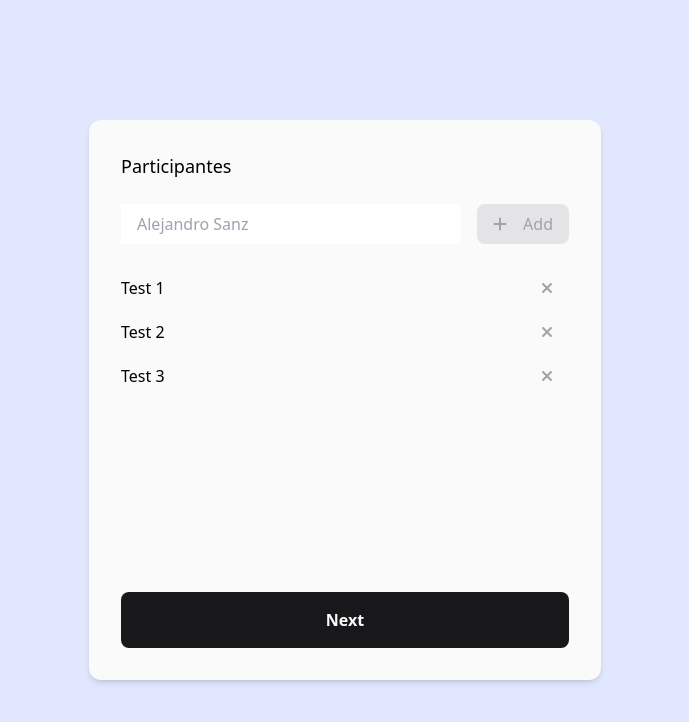
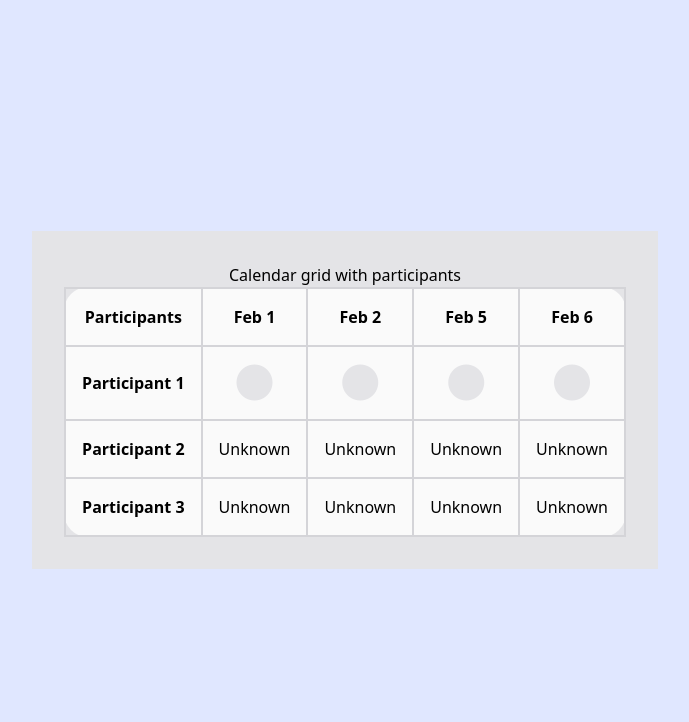
Before and after one commit to MMadlos/cronos-app, a React (Vite) app: page / in a window 1280 px wide. Shown: the top 722 px of the page, without its empty margins (295-984 px from the left). Built offline with nearby package versions, Linux system fonts and the light colour scheme.

Commit message:
Add table and tabledata component

```diff
--- a/src/App.jsx
+++ b/src/App.jsx
@@ -1,13 +1,15 @@
 import "./App.css"
 
 import Calendar from "./components/Calendar/Calendar"
+import Table from "./components/Table/Table"
 import UserList from "./components/UserList/UserList"
 
 function App() {
 	return (
 		<main className="flex min-h-screen flex-col items-center justify-center bg-indigo-100">
 			{/* <Calendar /> */}
-			<UserList />
+			{/* <UserList /> */}
+			<Table />
 		</main>
 	)
 }
--- /dev/null
+++ b/src/components/Table/Table.jsx
@@ -0,0 +1,45 @@
+import TableData from "./TableData"
+
+export default function Table({ dates, participants }) {
+	return (
+		<div className="bg-zinc-200 p-8">
+			<table className="rounded-3xl bg-zinc-50 ">
+				<caption>Calendar grid with participants</caption>
+				<thead>
+					<tr>
+						<th id="participants">Participants</th>
+						<th id="Feb-1">Feb 1</th>
+						<th id="Feb-2">Feb 2</th>
+						<th id="Feb-5">Feb 5</th>
+						<th id="Feb-6">Feb 6</th>
+					</tr>
+				</thead>
+				<tbody>
+					<tr>
+						<th id="participant-1" headers="participants">
+							Participant 1
+						</th>
+						<TableData thID="Feb-1 participant-1" />
+						<TableData thID="Feb-2 participant-1" />
+						<TableData thID="Feb-5 participant-1" />
+						<TableData thID="Feb-6 participant-1" />
+					</tr>
+					<tr>
+						<th scope="row">Participant 2</th>
+						<td>Unknown</td>
+						<td>Unknown</td>
+						<td>Unknown</td>
+						<td>Unknown</td>
+					</tr>
+					<tr>
+						<th scope="row">Participant 3</th>
+						<td>Unknown</td>
+						<td>Unknown</td>
+						<td>Unknown</td>
+						<td>Unknown</td>
+					</tr>
+				</tbody>
+			</table>
+		</div>
+	)
+}
--- /dev/null
+++ b/src/components/Table/TableData.jsx
@@ -0,0 +1,26 @@
+import { useState } from "react"
+
+const btnStates = ["Unknown", "Confirmed", "Denied"]
+
+export default function TableData({ thID }) {
+	const [state, setState] = useState(btnStates[0])
+
+	function handleState(e) {
+		const currentState = e.target.closest("button").dataset.status
+		const currentStateIndex = btnStates.indexOf(currentState)
+
+		const newIndex =
+			currentStateIndex >= btnStates.length - 1
+				? 0
+				: currentStateIndex + 1
+		setState(btnStates[newIndex])
+	}
+
+	return (
+		<td colSpan="1" rowSpan="1" headers={thID} className="text-center">
+			<button className="group" onClick={handleState} data-status={state}>
+				<i className="fa-solid fa-circle text-4xl  text-zinc-200 group-hover:opacity-40 group-data-[status=Confirmed]:text-green-300 group-data-[status=Denied]:text-red-300" />
+			</button>
+		</td>
+	)
+}
```
